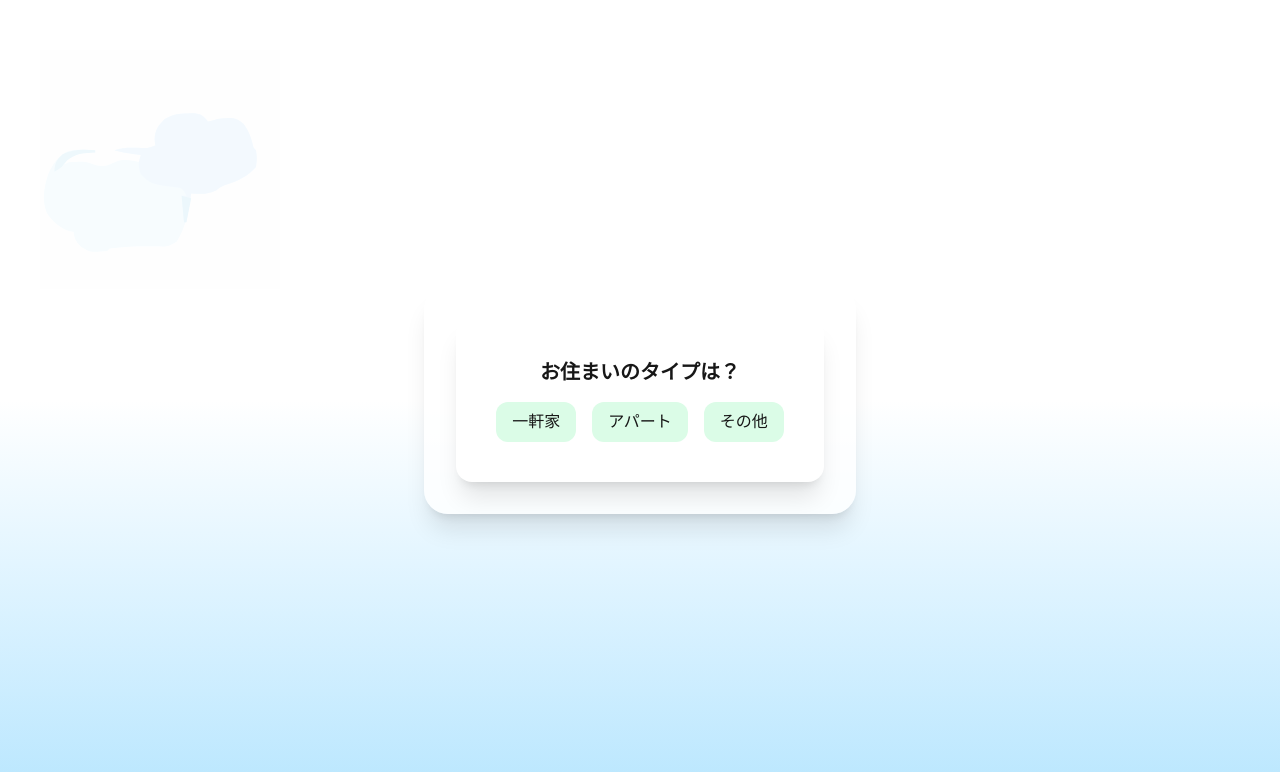
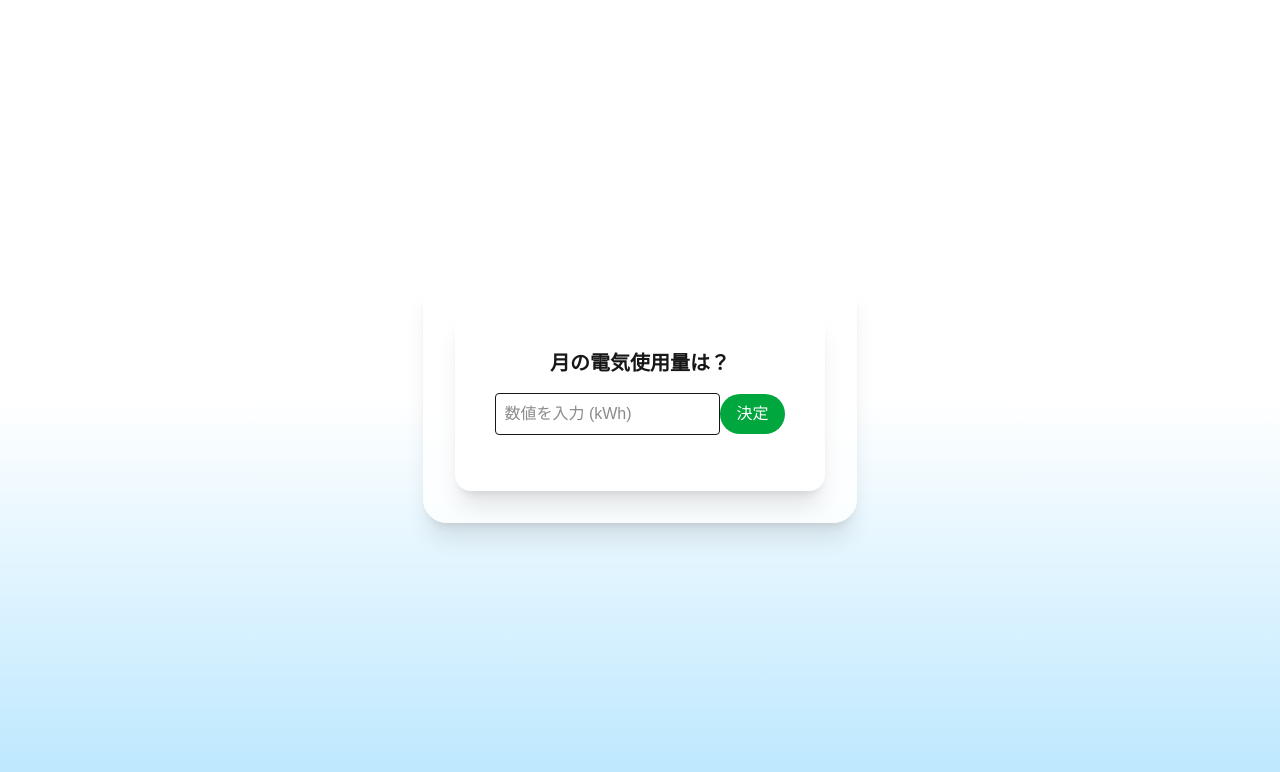
Before and after one commit to miyo-naka/co2-calculator, a Next.js app: page / in a window 1280 px wide. Both pictures are taken after a click on the button "はじめる →". Shown: the top 772 px of the page. Built offline with nearby package versions, Linux system fonts and the light colour scheme.

Commit message:
added questions

```diff
--- a/src/app/page.tsx
+++ b/src/app/page.tsx
@@ -4,20 +4,24 @@ import { useState } from "react";
 import QuestionCard from "@/components/QuestionCard";
 import ResultView from "@/components/ResultView";
 import { questions } from "@/const/questions";
-import Image from "next/image";
+import { calculateCO2 } from "@/utils/calculateCO2";
+import { Answer } from "@/types/Answer";
 
 export default function Home() {
   const [step, setStep] = useState<"start" | "question" | "result">("start");
   const [questionIndex, setQuestionIndex] = useState(0);
-  const [answers, setAnswers] = useState<string[]>([]);
+  const [answers, setAnswers] = useState<Answer[]>([]);
 
   const handleStart = () => {
     setStep("question");
   };
 
-  const handleAnswer = (value: string) => {
-    const nextAnswers = [...answers, value];
-    setAnswers(nextAnswers);
+  const handleAnswer = (selectedValue: string | string[]) => {
+    const currentQuestion = questions[questionIndex];
+    setAnswers((prev) => [
+      ...prev,
+      { questionId: currentQuestion.id, selectedValue },
+    ]);
     if (questionIndex + 1 < questions.length) {
       setQuestionIndex((prev) => prev + 1);
     } else {
@@ -25,9 +29,11 @@ export default function Home() {
     }
   };
 
+  const totalCO2 = calculateCO2(answers, questions);
+
   return (
     <main className="min-h-screen bg-gradient-to-b from-sky via-white to-sky-200 flex items-center justify-center">
-      <motion.div
+      {/* <motion.div
         animate={{ y: [0, 10, 0] }}
         transition={{ repeat: Infinity, duration: 6 }}
         className="absolute top-10 left-10 w-60 opacity-20"
@@ -40,7 +46,7 @@ export default function Home() {
           // fill
           className="object-contain"
         />
-      </motion.div>
+      </motion.div> */}
 
       <motion.div
         initial={{ opacity: 0, y: 20 }}
@@ -66,13 +72,17 @@ export default function Home() {
 
         {step === "question" && (
           <QuestionCard
-            title={questions[questionIndex].title}
-            options={questions[questionIndex].options}
+            question={questions[questionIndex]}
             onSelect={handleAnswer}
           />
         )}
+
         {step === "result" && (
-          <ResultView answers={answers} questions={questions} />
+          <ResultView
+            totalCO2={totalCO2}
+            answers={answers}
+            questions={questions}
+          />
         )}
       </motion.div>
     </main>
--- a/src/components/QuestionCard.tsx
+++ b/src/components/QuestionCard.tsx
@@ -1,28 +1,99 @@
 import { Question } from "@/types/Question";
+import { useEffect, useState } from "react";
 
-type QuestionCardProps = Question & {
-  onSelect: (value: string) => void;
+type QuestionCardProps = {
+  question: Question;
+  onSelect: (value: string | string[]) => void;
 };
 
 export default function QuestionCard({
-  title,
-  options,
+  question,
   onSelect,
 }: QuestionCardProps) {
+  const [inputValue, setInputValue] = useState("");
+  const [selectedValues, setSelectedValues] = useState<string[]>([]);
+
+  const toggleSelection = (value: string) => {
+    setSelectedValues((prev) =>
+      prev.includes(value) ? prev.filter((v) => v !== value) : [...prev, value]
+    );
+  };
+
+  const handleInputSubmit = () => {
+    if (question.type === "multi") {
+      onSelect(selectedValues);
+    } else {
+      onSelect(inputValue);
+    }
+  };
+
+  useEffect(() => {
+    if (question.type === "multi") {
+      setSelectedValues([]);
+    }
+    if (question.type === "input") {
+      setInputValue("");
+    }
+  }, [question.id, question.type]);
+
   return (
     <div className="bg-white p-10 rounded-2xl shadow-xl text-center space-y-4">
-      <h2 className="text-xl font-bold">{title}</h2>
-      <div className="flex flex-wrap justify-center gap-4">
-        {options.map((option) => (
+      <h2 className="text-xl font-bold">{question.title}</h2>
+      {question.type === "input" && (
+        <div className="space-y-4">
+          <input
+            type="number"
+            value={inputValue}
+            onChange={(e) => setInputValue(e.target.value)}
+            placeholder={`数値を入力 (${question.unit})`}
+            className="border p-2 rounded"
+          />
           <button
-            key={option}
-            onClick={() => onSelect(option)}
-            className="bg-green-100 hover:bg-green-300 px-4 py-2 rounded-xl transition"
+            onClick={handleInputSubmit}
+            className="bg-green-600 hover:bg-green-700 text-white px-4 py-2 rounded-full"
           >
-            {option}
+            決定
           </button>
-        ))}
-      </div>
+        </div>
+      )}
+
+      {question.type === "choice" && question.options && (
+        <div className="flex flex-wrap justify-center gap-4">
+          {question.options.map((option) => (
+            <button
+              key={option.value}
+              onClick={() => onSelect(option.value)}
+              className="bg-green-100 hover:bg-green-300 px-4 py-2 rounded-xl transition"
+            >
+              {option.label}
+            </button>
+          ))}
+        </div>
+      )}
+
+      {question.type === "multi" && question.options && (
+        <div className="flex flex-wrap justify-center gap-4">
+          {question.options.map((option) => (
+            <button
+              key={option.value}
+              onClick={() => toggleSelection(option.value)}
+              className={`px-4 py-2 rounded-xl transition ${
+                selectedValues.includes(option.value)
+                  ? "bg-green-300"
+                  : "bg-green-100"
+              }`}
+            >
+              {option.label}
+            </button>
+          ))}
+          <button
+            onClick={handleInputSubmit}
+            className="bg-green-600 hover:bg-green-700 text-white px-4 py-2 rounded-full"
+          >
+            決定
+          </button>
+        </div>
+      )}
     </div>
   );
 }
--- a/src/components/ResultView.tsx
+++ b/src/components/ResultView.tsx
@@ -1,26 +1,40 @@
+import { Answer } from "@/types/Answer";
 import { Question } from "@/types/Question";
 
 export default function ResultView({
+  totalCO2,
   answers,
   questions,
 }: {
-  answers: string[];
+  totalCO2: number;
+  answers: Answer[];
   questions: Question[];
 }) {
   return (
-    <div className="text-center space-y-4">
-      <h2 className="text-2xl font-bold">ご協力ありがとうございます！</h2>
-      <p className="text-gray-700">あなたの回答:</p>
+    <div className="text-center space-y-4 p-8">
+      <h2 className="text-4xl font-extrabold text-green-700 mb-4">
+        結果発表！
+      </h2>
+      <p className="text-xl text-gray-700">あなたの推定CO₂排出量は</p>
+      <div className="text-5xl font-extrabold text-green-800 bg-green-100 py-6 px-8 rounded-2xl shadow-inner">
+        {totalCO2.toFixed(2)} kg
+      </div>
+      <p className="text-sm text-gray-500 mt-2">※ 1ヶ月あたりの推定値です</p>
+
       <ul className="list-disc list-inside text-left inline-block">
-        {answers.map((answer, index) => (
-          <li key={index}>
-            {questions[index].title}：{answer}
-          </li>
-        ))}
+        {answers.map((answer: Answer, index: number) => {
+          const question = questions.find((q) => q.id === answer.questionId);
+          const option = question?.options?.find(
+            (o) => o.value === answer.selectedValue
+          );
+          return (
+            <li key={index}>
+              {question?.title}：{option?.label ?? answer.selectedValue}
+              {question?.unit ? ` ${question.unit}` : ""}
+            </li>
+          );
+        })}
       </ul>
-      <p className="mt-4 text-green-700">
-        ※ここにCO₂排出量を計算して表示予定です。
-      </p>
     </div>
   );
 }
--- a/src/const/questions.ts
+++ b/src/const/questions.ts
@@ -1,14 +1,118 @@
-export const questions = [
+import { Question } from "@/types/Question";
+
+export const questions: Question[] = [
   {
-    title: "お住まいのタイプは？",
-    options: ["一軒家", "アパート", "その他"],
+    id: "u1",
+    category: "utilities",
+    title: "月の電気使用量は？",
+    type: "input",
+    unit: "kWh",
+    factor: 0.43,
   },
   {
-    title: "家族の人数は？",
-    options: ["1人", "2人", "3人", "4人以上"],
+    id: "u2",
+    category: "utilities",
+    title: "月のガス使用量は？",
+    type: "input",
+    unit: "m³",
+    factor: 2.23,
   },
   {
+    id: "u3",
+    category: "utilities",
+    title: "月の水道使用量は？",
+    type: "input",
+    unit: "m³",
+    factor: 0.23,
+  },
+
+  // {
+  //   id: "housingType",
+  //   category: "utilities",
+  //   title: "お住まいのタイプは？",
+  //   type
+  //   options: [
+  //     { label: "一軒家", value: "house" },
+  //     { label: "アパート", value: "apartment" },
+  //     { label: "その他", value: "other" },
+  //   ],
+  // },
+  // {
+  //   id: "familySize",
+  //   category: "utilities",
+  //   title: "家族の人数は？",
+  //   options: [
+  //     { label: "1人", value: "1", co2Factor: 1 },
+  //     { label: "2人", value: "2", co2Factor: 0.8 },
+  //     { label: "3人", value: "3", co2Factor: 0.7 },
+  //     { label: "4人以上", value: "4", co2Factor: 0.6 },
+  //   ],
+  // },
+
+  {
+    id: "t1",
+    category: "transport",
+    title: "月の車の走行距離は？",
+    type: "input",
+    unit: "km",
+    factor: 0.19,
+  },
+  {
+    id: "t2",
+    category: "transport",
+    title: "月の公共交通の利用距離は？",
+    type: "input",
+    unit: "km",
+    factor: 0.03,
+  },
+
+  {
+    id: "f1",
+    category: "food",
     title: "肉を食べる頻度は？",
-    options: ["毎日", "週3〜4回", "ほとんど食べない"],
+    type: "choice",
+    options: [
+      { label: "毎日食べる", value: "毎日食べる", score: 5 },
+      { label: "週3〜4回", value: "週3〜4回", score: 3 },
+      { label: "月1〜2回", value: "月1〜2回", score: 1 },
+      { label: "ほとんど食べない", value: "ほとんど食べない", score: 0 },
+    ],
+  },
+  {
+    id: "f2",
+    category: "food",
+    title: "外食の頻度は？",
+    type: "choice",
+    options: [
+      { label: "ほとんどしない", value: "ほとんどしない", score: 0 },
+      { label: "週1回", value: "週1回", score: 1 },
+      { label: "週3回", value: "週3回", score: 3 },
+      { label: "毎日", value: "毎日", score: 5 },
+    ],
+  },
+  {
+    id: "f3",
+    category: "food",
+    title: "よく使う調理方法は？",
+    type: "multi",
+    options: [
+      { label: "電子レンジ", value: "電子レンジ", score: 1 },
+      { label: "IH調理器", value: "IH調理器", score: 2 },
+      { label: "ガスコンロ", value: "ガスコンロ", score: 3 },
+      { label: "外食メイン", value: "外食メイン", score: 4 },
+    ],
+  },
+  {
+    id: "f4",
+    category: "food",
+    title: "よく使う調理家電は？",
+    type: "multi",
+    options: [
+      { label: "なし", value: "なし", score: 0 },
+      { label: "電子レンジ", value: "電子レンジ", score: 1 },
+      { label: "オーブン", value: "オーブン", score: 2 },
+      { label: "電気ケトル", value: "電気ケトル", score: 1 },
+      { label: "全て使用", value: "全て使用", score: 4 },
+    ],
   },
 ];
--- /dev/null
+++ b/src/types/Answer.ts
@@ -0,0 +1,4 @@
+export type Answer = {
+  questionId: string;
+  selectedValue: string | string[];
+};
--- a/src/types/Question.ts
+++ b/src/types/Question.ts
@@ -1,4 +1,14 @@
 export type Question = {
+  id: string; // 識別用
+  category: "utilities" | "transport" | "food";
   title: string;
-  options: string[];
+  type: "choice" | "multi" | "input";
+  options?: {
+    label: string;
+    value: string;
+    co2Factor?: number;
+    score?: number;
+  }[];
+  unit?: string;
+  factor?: number;
 };
--- /dev/null
+++ b/src/utils/calculateCO2.ts
@@ -0,0 +1,34 @@
+import { Answer } from "@/types/Answer";
+import { Question } from "@/types/Question";
+
+export function calculateCO2(answers: Answer[], questions: Question[]): number {
+  let total = 0;
+
+  answers.forEach(({ questionId, selectedValue }) => {
+    const question = questions.find((q) => q.id === questionId);
+
+    if (question?.type === "input" && typeof selectedValue === "string") {
+      const num = parseFloat(selectedValue);
+      if (!isNaN(num) && question.factor) {
+        total += num * question.factor;
+      }
+    }
+
+    if (question?.type === "choice") {
+      const selectedOption = question.options?.find(
+        (opt) => opt.value === selectedValue
+      );
+      if (selectedOption?.co2Factor) total += selectedOption.co2Factor;
+      if (selectedOption?.score) total += selectedOption.score * 10;
+    }
+
+    if (question?.type === "multi" && Array.isArray(selectedValue)) {
+      selectedValue.forEach((val) => {
+        const opt = question.options?.find((o) => o.value === val);
+        if (opt?.score) total += opt.score * 10;
+      });
+    }
+  });
+
+  return total;
+}
```
